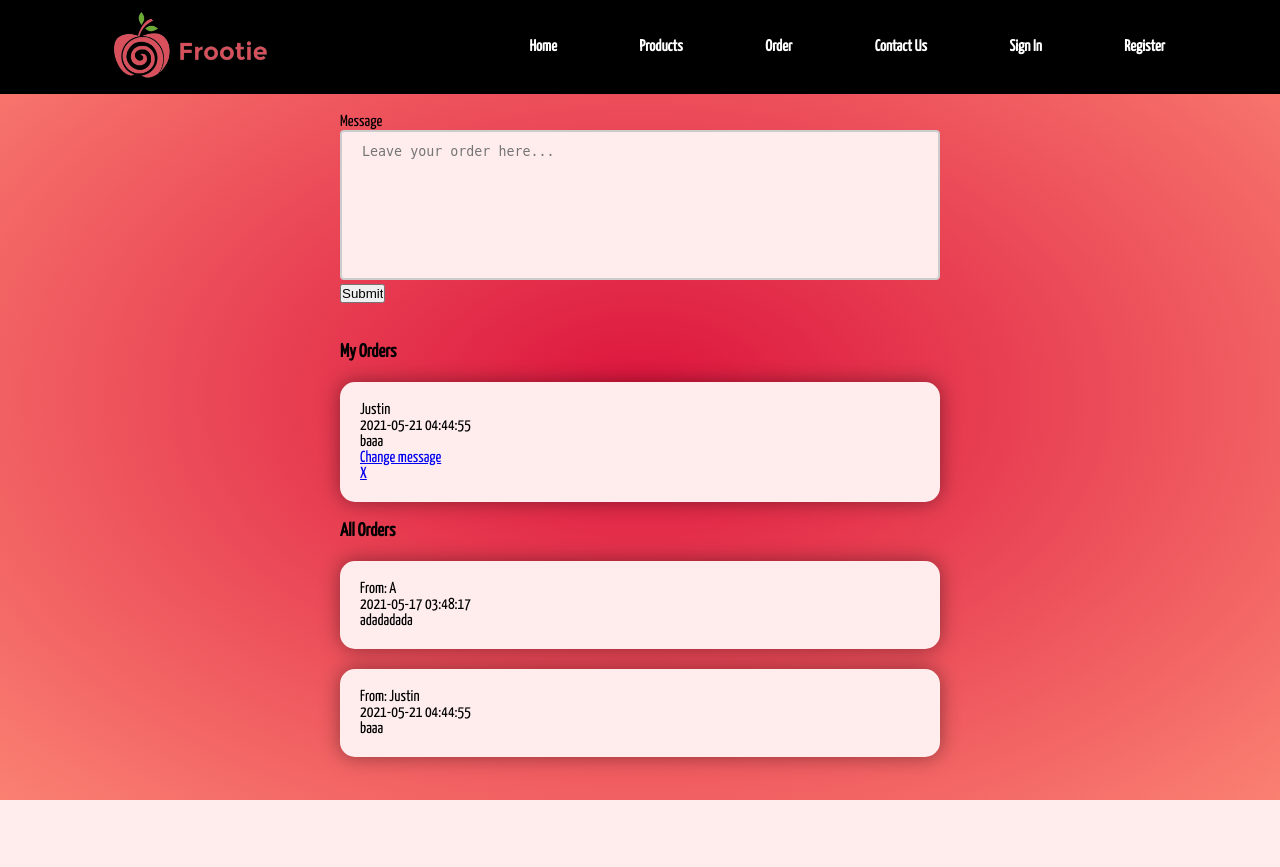
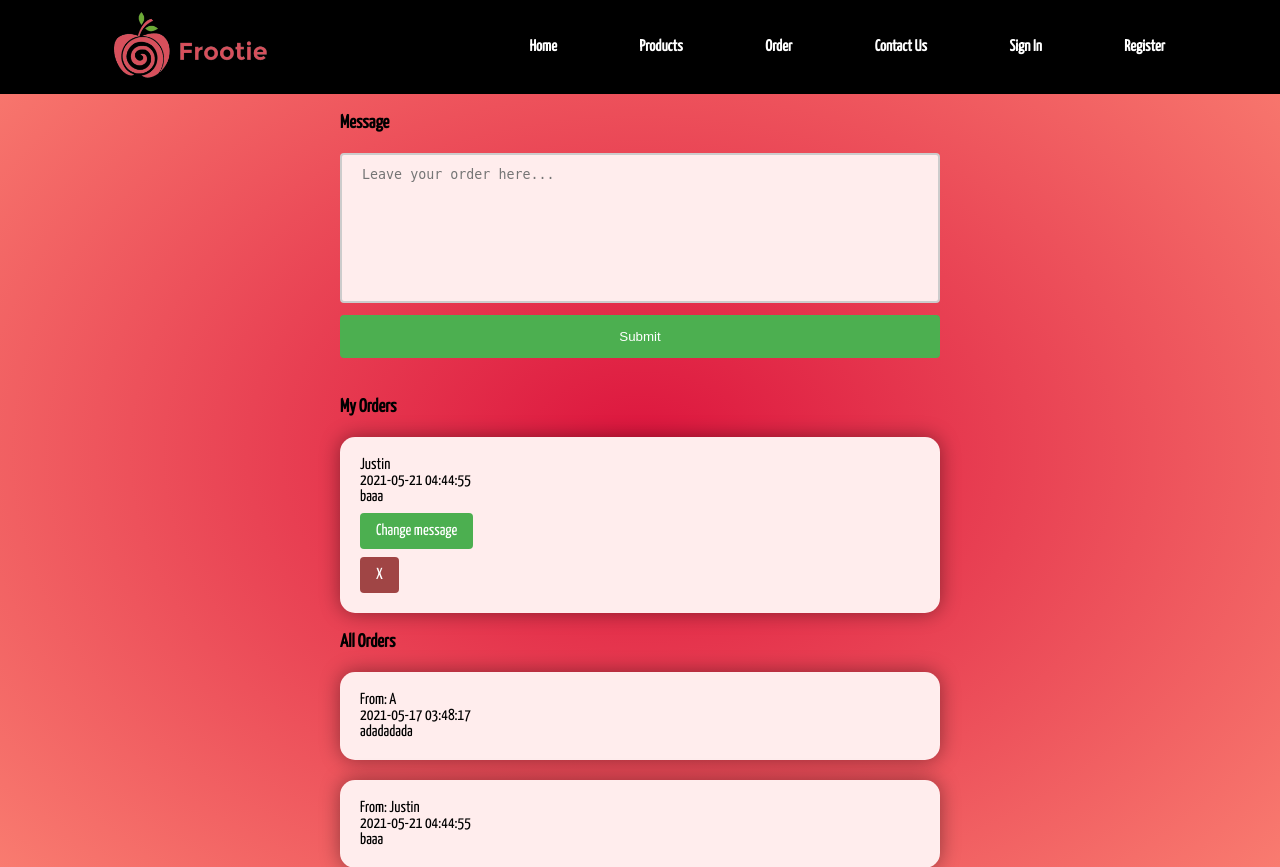
Before and after one commit to JuJu222/Frootie, a PHP site: page /Frootie/order/order.php in a window 1280 px wide. Shown: the top 867 px of the page. Before the commit the page ends 800 px from the top, so only its background shows below. Run offline with PHP 8.4, Linux system fonts and the light colour scheme; a user stored in the database is signed in; data comes from the database, SQL or seed files in the repository.

Commit message:
Updated the looks of order

```diff
--- a/css/order.css
+++ b/css/order.css
@@ -13,12 +13,28 @@ td {
 textarea {
     width: 100%;
     height: 150px;
+    margin-top: 20px;
     padding: 12px 20px;
     box-sizing: border-box;
     border: 2px solid #ccc;
     border-radius: 4px;
     resize: none;
     background-color: #ffeded;
+}
+
+input[type=submit] {
+    width: 100%;
+    background-color: #4CAF50;
+    color: white;
+    padding: 14px 20px;
+    margin-top: 8px;
+    border: none;
+    border-radius: 4px;
+    cursor: pointer;
+}
+
+input[type=submit]:hover {
+    background-color: #45a049;
 }
 
 .orders {
@@ -40,6 +56,26 @@ textarea {
     box-shadow: 0 0 20px rgba(0, 0, 0, 0.6);
 }
 
+.order-card a {
+    display: block;
+    color: white;
+    text-decoration: none;
+    width: max-content;
+    padding: 10px 16px;
+    margin-top: 8px;
+    border: none;
+    border-radius: 4px;
+    cursor: pointer;
+}
+
+.button-change {
+    background-color: #4CAF50;
+}
+
+.button-delete {
+    background-color: #a04545 !important;
+}
+
 table {
     margin: auto;
 }
--- a/order/order.php
+++ b/order/order.php
@@ -14,10 +14,8 @@
     ?>
     <div class="order-input">
         <form method="post" action="order.php">
-            <label>
-                Message
-                <textarea name="message" placeholder="Leave your order here..."></textarea>
-            </label>
+            <h3>Message</h3>
+            <textarea name="message" placeholder="Leave your order here..."></textarea>
             <br>
             <input type="submit" value="Submit" name="submit">
             <?php
@@ -38,8 +36,8 @@
                     <p><?= $data["name"] ?></p>
                     <p><?= $data["date"] ?></p>
                     <p><?= $data["message"] ?></p>
-                    <p><a href="order_update.php?order_id=<?= $data["order_id"] ?>">Change message</a></p>
-                    <p><a href="order_delete.php?order_id=<?= $data["order_id"] ?>">X</a></p>
+                    <p><a class="button-change" href="order_update.php?order_id=<?= $data["order_id"] ?>">Change message</a>
+                    <a class="button-delete" href="order_delete.php?order_id=<?= $data["order_id"] ?>">X</a>
                 </div>
             <?php } } ?>
         <h3>All Orders</h3>
```
Also changed, not shown: order/order_update.php (+8 -7 lines).
